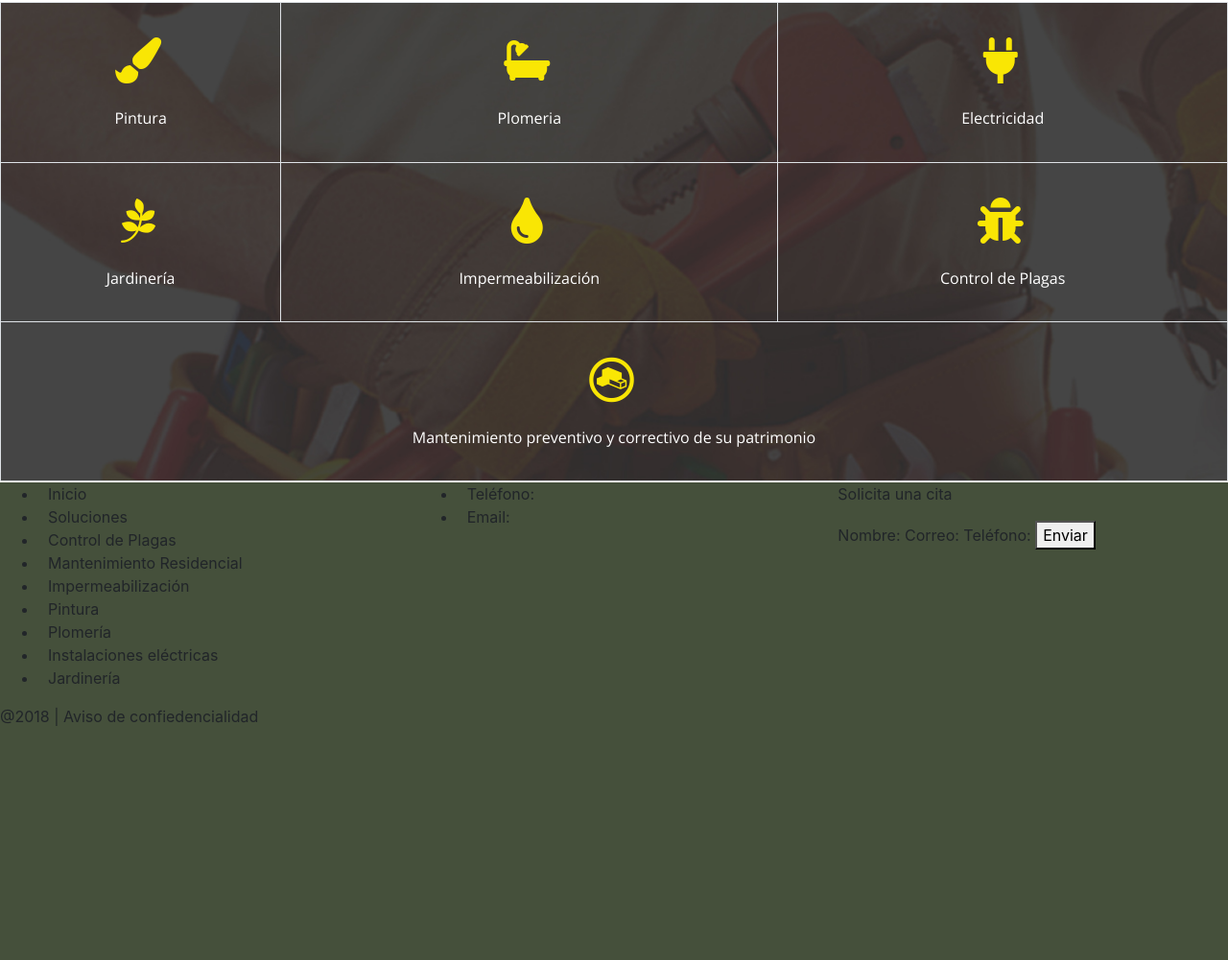
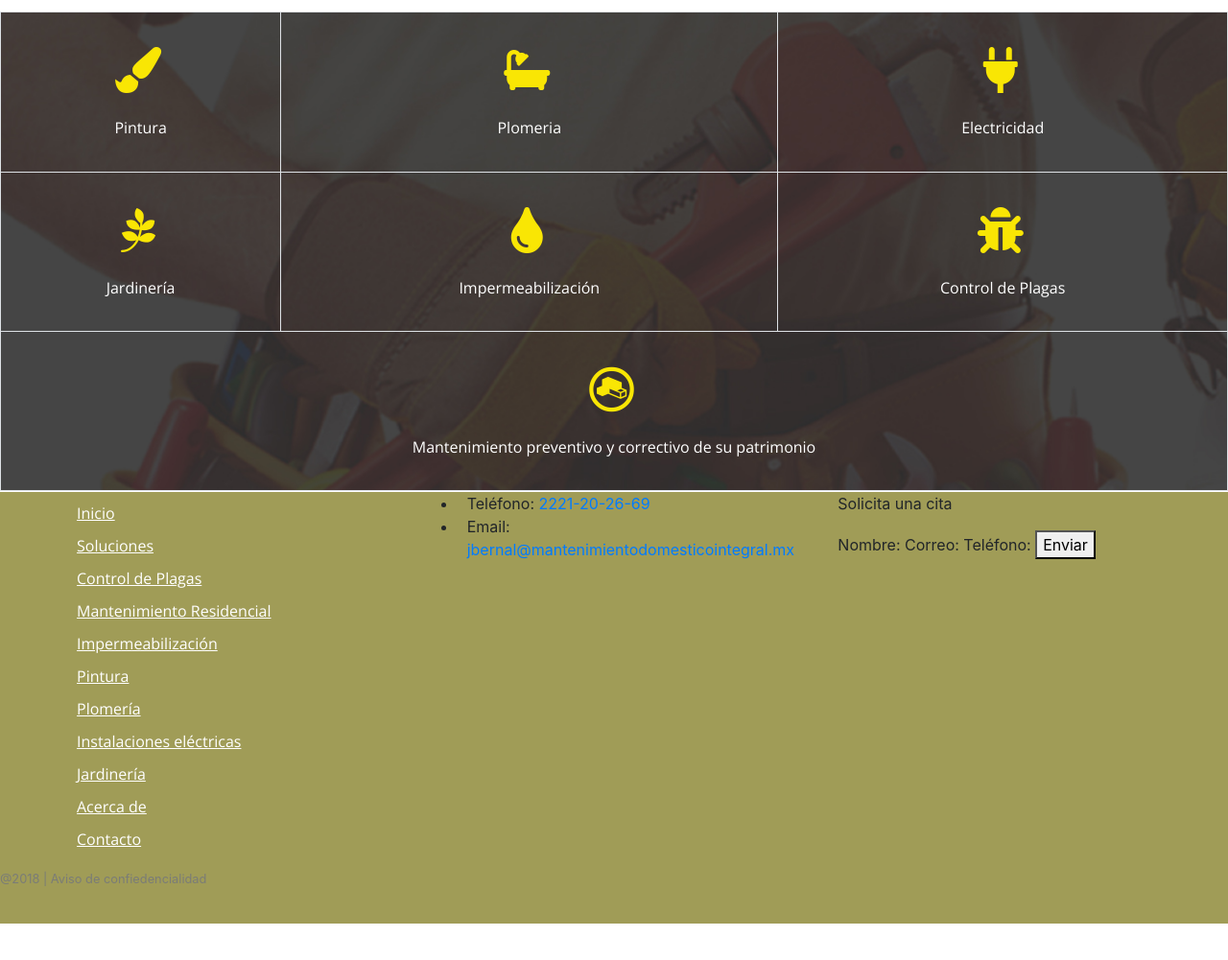
Before and after one commit to IsaacRios/mantenimientojbHTML, a plain HTML site: page index.html in a window 1280 px wide. Shown: the part 1495-2496 px from the top of the page at 96% size. After the commit the page ends 2458 px from the top, so only its background shows below. Drawn offline with nearby package versions, Linux system fonts and the light colour scheme; a web font is replaced by a local one.

Commit message:
footer list

```diff
--- a/css/style.css
+++ b/css/style.css
@@ -23,12 +23,14 @@ body{
   font-size: 1.5em;
 }
 
-
 li{
   padding-left: 10px;
 }
 i{
   padding-right: 5px;
+}
+.card{
+  margin-top: 10px;
 }
 .container-cards{
   margin-top: -3em;
@@ -42,11 +44,7 @@ i{
 }
 .main-header{
   background-image: url("3207.jpg");
-  border: solid grey 2px;
-  padding-right:15px;
-  padding-left: 15px;
   padding-top: 50px;
-  padding-bottom: 10px;
   height: 650px;
 }
 .main-title{
@@ -128,7 +126,21 @@ i{
 
 }
 #footer{
-    background-color: rgba(69, 80, 59, 1);
-    height: 500px;
+    background-color: rgba(160, 156, 87, 1);
+    height: 450px;
     margin-top: -15px;
 }
+.footer-li{
+  margin-top: 10px;
+  padding-left: 20px;
+  list-style:none;
+}
+.footer-list{
+  color: white;
+  font-family: 'Open Sans', sans-serif;
+  font-size: 1em;
+  padding-left: 20px;
+}
+.footer-list:hover{
+  color: rgba(249, 230, 4, 1);
+}
--- a/index.html
+++ b/index.html
@@ -19,7 +19,7 @@
 	  			<ul class="navbar-nav mr-auto">
 	  				<li class="nav-item active"><i class="fab fa-whatsapp"></i><a href="tel:2221202690" class="texto-verde">2221-20-26-90</a></li>
 	  				<li class="nav-item disabled texto-gris">|</li>
-	  				<li class="nav-item active"><i class="far fa-envelope"></i><a href="mailto:javier_bernal@mantenimientodomesticointegral.mx" class="texto-verde">javier_bernal@mantenimientodomesticointegral.com</a></li>
+	  				<li class="nav-item active"><i class="far fa-envelope"></i><a href="mailto:jbernal@mantenimientodomesticointegral.mx" class="texto-verde">jbernal@mantenimientodomesticointegral.com</a></li>
 	  			</ul>
 	  			<div>
 		  			<ul class="navbar-nav mr-auto">
@@ -141,21 +141,23 @@
 			<div class="row">
 				<div class="col-sm">
 					<ul>
-						<li>Inicio</li>
-						<li>Soluciones</li>
-						<li>Control de Plagas</li>
-						<li>Mantenimiento Residencial</li>
-						<li>Impermeabilización</li>
-						<li>Pintura</li>
-						<li>Plomería</li>
-						<li>Instalaciones eléctricas</li>
-						<li>Jardinería</li>
+						<li class="footer-li"><a href="" class="footer-list"><u>Inicio</u></a></li>
+						<li class="footer-li"><a href="" class="footer-list"><u>Soluciones</u></a></li>
+						<li class="footer-li"><a href="" class="footer-list"><u> Control de Plagas</u></a></li>
+						<li class="footer-li"><a href="" class="footer-list"><u> Mantenimiento Residencial</u></a></li>
+						<li class="footer-li"><a href="" class="footer-list"><u> Impermeabilización</u></a></li>
+						<li class="footer-li"><a href="" class="footer-list"><u> Pintura</u></a></li>
+						<li class="footer-li"><a href="" class="footer-list"><u> Plomería</u></a></li>
+						<li class="footer-li"><a href="" class="footer-list"><u> Instalaciones eléctricas</u></a></li>
+						<li class="footer-li"><a href="" class="footer-list"><u> Jardinería</u></a></li>
+						<li class="footer-li"><a href="" class="footer-list"><u>Acerca de</u></a></li>
+						<li class="footer-li"><a href="" class="footer-list"><u>Contacto</u></a></li>
 					</ul>
 				</div>
 				<div class="col-sm">
 					<ul>
-						<li>Teléfono: <a href=""></a></li>
-						<li>Email: <a href=""></a></li>
+						<li>Teléfono: <a href="tel:2221202690">2221-20-26-69</a></li>
+						<li>Email: <a href="mailto:jbernal@mantenimientodomesticointegral.mx">jbernal@mantenimientodomesticointegral.mx</a></li>
 					</ul>
 				</div>
 				<div class="col-sm">
@@ -168,7 +170,7 @@
 					</form>
 				</div>
 			</div>
-			<p>@2018 | Aviso de confiedencialidad</p>
+			<p class="texto-gris"><small>@2018 | Aviso de confiedencialidad</small></p>
 		</section>
 	</footer>
   	<script src="https://code.jquery.com/jquery-3.3.1.slim.min.js" integrity="sha384-q8i/X+965DzO0rT7abK41JStQIAqVgRVzpbzo5smXKp4YfRvH+8abtTE1Pi6jizo" crossorigin="anonymous"></script>
```
